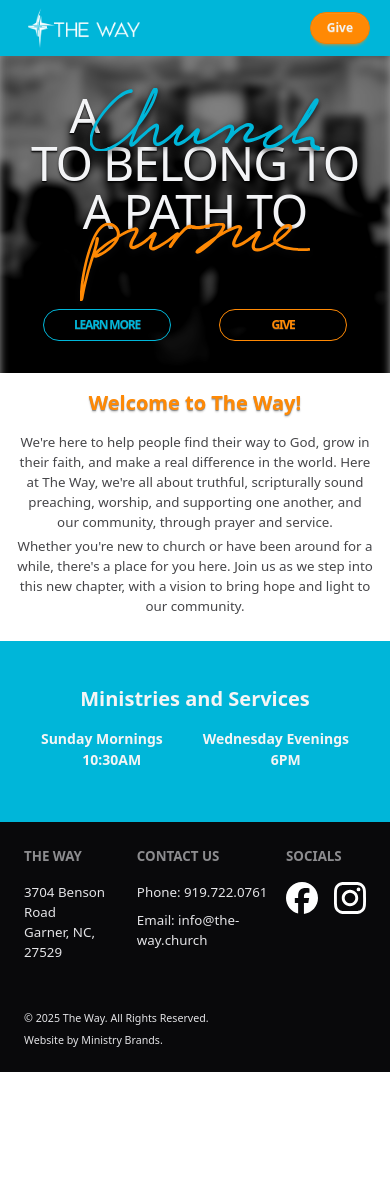
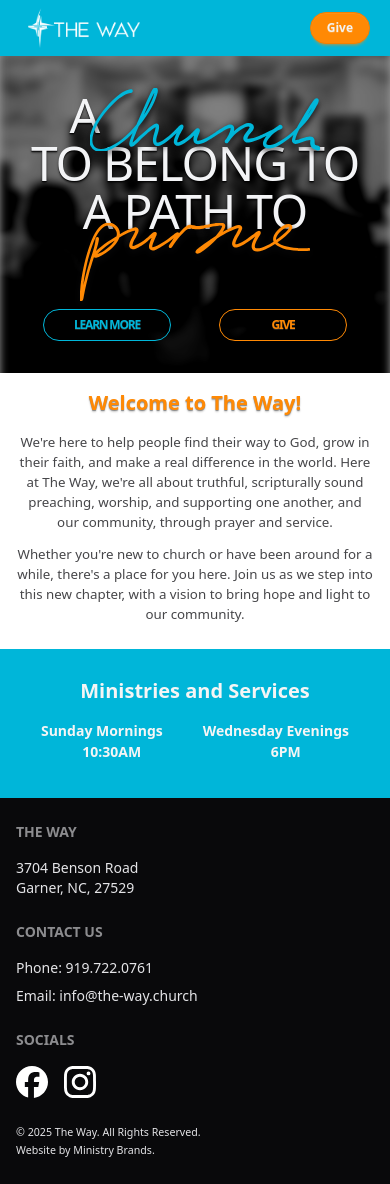
Before and after one commit to dbecher1/the-way, a SvelteKit app: page / in a window 390 px wide. Before the commit the page ends 1072 px from the top, so only its background shows below. Built offline with nearby package versions, Linux system fonts and the light colour scheme; some icons are missing.

Commit message:
Small margin adjustments

```diff
--- a/src/routes/+layout.svelte
+++ b/src/routes/+layout.svelte
@@ -43,7 +43,7 @@
 
 {#snippet footer()}
 <div class='bg-neutral text-neutral-content'>
-	<div class="footer footer-horizontal not-md:text-[10pt] p-6 md:p-10">
+	<div class="footer sm:footer-horizontal px-4 py-6 sm:p-6 md:p-10 not-sm:gap-6">
 		<div>
 			<h6 class='footer-title'>The Way</h6>
 			<div class='link link-hover'>
@@ -57,7 +57,7 @@
 			<div>Phone: 919.722.0761</div>
 			<div>
 				Email:
-				<a href='mailto:info@the-way.chuch' class='link link-hover'>
+				<a href='mailto:info@the-way.church' class='link link-hover'>
 					info@the-way.church
 				</a>
 			</div>
@@ -73,8 +73,16 @@
 				</a>
 			</div>
 		</nav>
+		<aside class="sm:hidden text-[8pt] gap-0 -space-y-0.5">
+			<div>
+				&copy; 2025 The Way. All Rights Reserved.
+			</div>
+			<div>
+				Website by Ministry Brands.
+			</div>
+		</aside>
 	</div>
-	<aside class="p-6 md:px-10 text-[8pt] sm:text-[10pt] space-y-1.5 sm:space-y-0">
+	<aside class="not-sm:hidden px-8 pb-6 text-[8pt] space-y-1.5 sm:space-y-0">
 		<div>
 			&copy; 2025 The Way. All Rights Reserved.
 		</div>
@@ -82,6 +90,7 @@
 			Website by Ministry Brands.
 		</div>
 	</aside>
+
 </div>
 {/snippet}
 
--- a/src/routes/+page.svelte
+++ b/src/routes/+page.svelte
@@ -147,9 +147,9 @@
     </div>
 
     <div class='bg-base-100 text-base-content text-center w-full'>
-        <div class='mx-auto py-4 px-4 md:py-6'>
+        <div class='mx-auto px-4 py-4 md:py-6 lg:py-8'>
             <h1 class='text-secondary text-shadow-neutral text-shadow-sm/20 pb-4 md:pb-6 text-xl sm:text-2xl md:text-3xl lg:text-4xl font-semibold'>Welcome to The Way!</h1>
-            <div class='text-base-content/80 space-y-1 sm:max-w-7/8 md:max-w-3/4 lg:max-w-5/8 xl:max-w-1/2 sm:mx-auto pb-2 md:pb-4 text-[10pt] sm:text-sm md:text-md'>
+            <div class='text-base-content/80 space-y-3 md:space-y-5 sm:max-w-7/8 md:max-w-3/4 lg:max-w-5/8 xl:max-w-1/2 sm:mx-auto pb-2 md:pb-4 text-[10pt] sm:text-sm md:text-md'>
                 <div>
                     We&apos;re here to help people find their way to God, grow in their faith, and make a real difference in the world. Here at The Way, we&apos;re all about truthful, scripturally sound preaching, worship, and supporting one another, and our community, through prayer and service.
                 </div>
@@ -160,7 +160,7 @@
         </div>
     </div>
     <section id='learn-more' class='bg-primary'>
-        <div class='sm:max-w-7/8 md:max-w-3/4 lg:max-w-5/8 xl:max-w-1/2 sm:mx-auto py-8'>
+        <div class='sm:max-w-7/8 md:max-w-3/4 lg:max-w-5/8 xl:max-w-1/2 sm:mx-auto py-4 md:py-6 lg:py-8'>
             <div class='mx-auto flex flex-col text-primary-content font-semibold pb-4 sm:pb-6 md:pb-8 lg:pb-12'>
                 <div class='font-extrabold text-center text-xl sm:text-2xl md:text-3xl lg:text-4xl py-3 sm:py-5 md:py-7 lg:py-10'>
                     Ministries and Services
```
